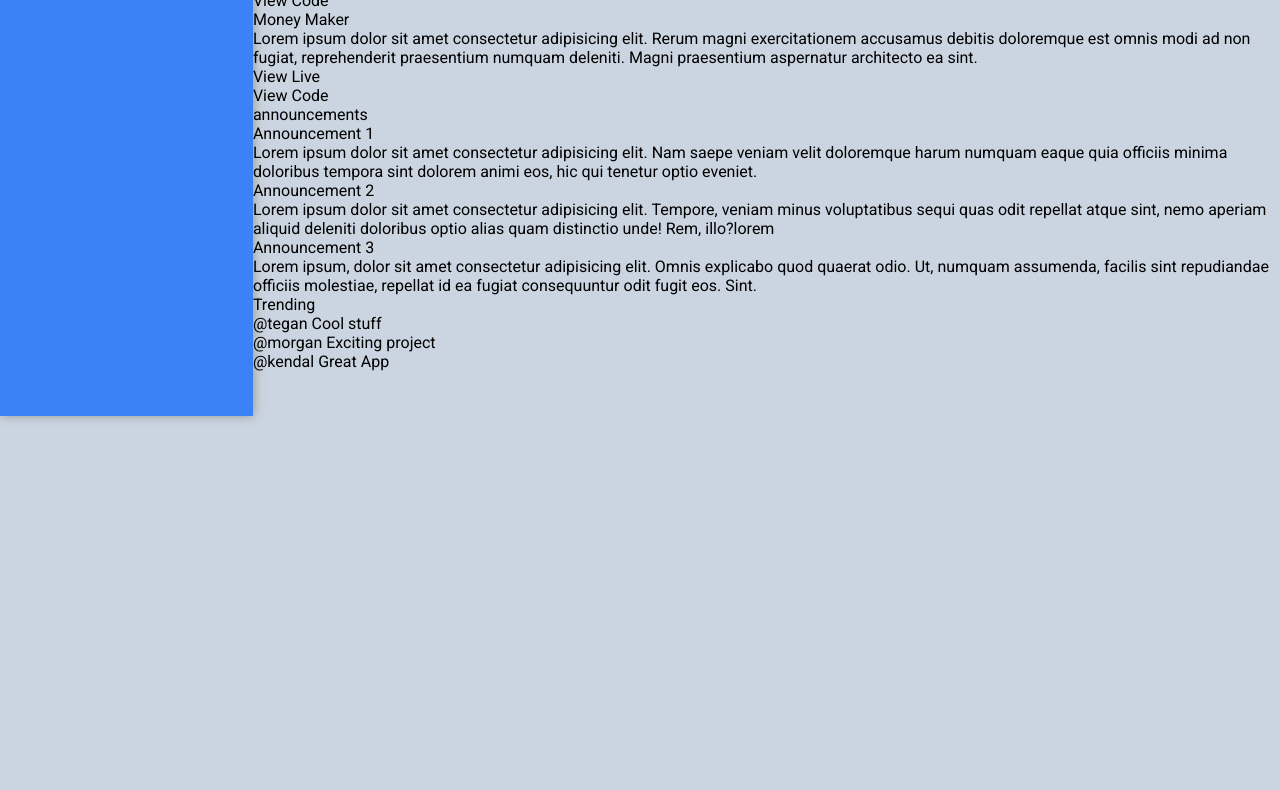
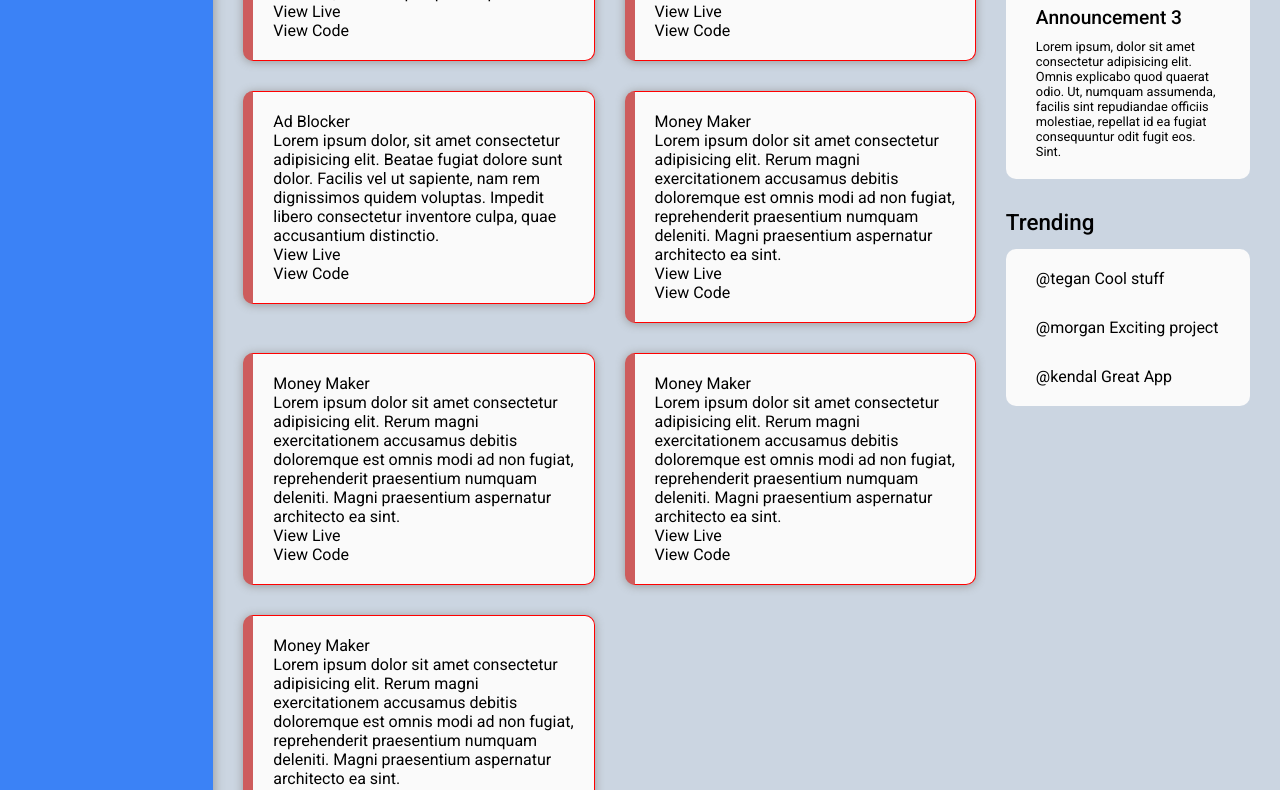
Before and after one commit to giva16/odin-admin-dashboard, a plain HTML site: page index.html in a window 1280 px wide. Shown: the part 670-1460 px from the top of the page. Before the commit the page ends 1122 px from the top, so only its background shows below. Drawn offline with Linux system fonts and the light colour scheme.

Commit message:
Style(Dashboard): Project Section of Dashboard laid out and styled

```diff
--- a/Assets/css/styles.css
+++ b/Assets/css/styles.css
@@ -18,14 +18,11 @@
   padding: 0;
   box-sizing: border-box;
 }
-html,
-body{
-  height: 100vh;
-  width: 100vw;
-}
 
 body {
-  overflow: hidden;
+  height: 100vh;
+
+  overflow: auto;
   font-family: Roboto, 'Times New Roman', Times, serif;
   display: grid;
 
@@ -35,10 +32,6 @@ body {
   background-color: var(--body-bg-color);
 }
 
-
-#dashboard {
-  overflow: auto;
-}
 
 /********* IMMEDIATE BODY CHILD CONTAINERS' LAYOUT **************/
 .sidebar {
@@ -68,9 +61,12 @@ header {
 
 .sidebar-links-container {
   display: grid;
-  grid-template-rows: 1fr 2fr;
+  grid-template-rows: 1fr fr;
 
   row-gap: 60px;
+
+  position: fixed;
+  top: 150px;
 }
 
 .sidebar-links-container  .link {
@@ -93,7 +89,7 @@ header {
 }
 
 .logo {
-  position: relative;
+  position: fixed;
   font-size: 2rem;
 }
 
@@ -128,6 +124,9 @@ header {
   box-shadow: var(--container-shadow);
 
   padding: var(--padding-vertical) 30px 0px;
+
+  position: sticky;
+  top: -82px;
 }
 
 .searchbar-container {
@@ -215,3 +214,83 @@ span.greet-text {
   cursor: pointer;
   border-color: #7dd3fc;
 }
+
+/****** DASHBOARD ********/
+
+.dashboard {
+  padding: 30px;
+  padding-bottom: 0;
+
+  overflow: hidden;
+  display: grid;
+  grid-template-columns: 3fr 1fr;
+  gap:30px;
+}
+
+div.content-container {
+  display: grid;
+  align-items: center;
+  align-items: start;
+  grid-template-rows: 40px 1fr;
+}
+
+#project-container {
+  display: grid;
+  align-items: start;
+
+  grid-template-columns: repeat(auto-fill, minmax(350px, 1fr));
+  gap: 30px;
+}
+
+.project {
+  border: 1px solid red;
+
+  padding: 20px;
+  border-left: solid 10px indianred;
+  border-radius: 10px;
+  background-color: var(--container-bg-color);
+  box-shadow: var(--container-shadow);
+}
+
+#side-content {
+  display: grid;
+  grid-template-rows: 1fr 1fr;
+  align-items: start;
+  gap: 30px;
+
+  max-height: 100vh;
+}
+
+#announcement-container,
+#trend-container {
+  display: flex;
+  flex-direction: column;
+  gap: 30px;
+
+  background-color: var(--container-bg-color);
+  padding: 20px 30px;
+  border-radius: 10px;
+}
+
+span.content-title {
+  font-size: 1.4rem;
+  font-weight: 500;
+}
+
+.announcement {
+  border-top: 2px solid #999;
+  padding-top: 15px;
+}
+
+.announcement > p {
+  margin-top: 10px;
+  font-size: 0.8rem;
+}
+
+span.announcement-title {
+  font-size: 1.2rem;
+}
+.announcement:first-of-type {
+  border: none;
+  padding-top: 0px;
+}
--- a/index.html
+++ b/index.html
@@ -53,11 +53,12 @@
         <button class="header-action">Share</button>
       </div>
     </header>
-    <section id="dashboard">
+    <section class="dashboard">
       <div class="content-container" id="projects">
 
         <span class="content-title">Your Projects</span>
 
+        <div id="project-container">
           <div class="project">
             <span class="project-title">Super Cool Project</span>
             <div class="project-description">Lorem ipsum dolor sit amet consectetur, adipisicing elit. Ad quibusdam veniam, tenetur saepe similique dignissimos temporibus animi ullam adipisci provident sapiente illo vero voluptatum ipsa, nihil exercitationem ducimus, commodi dolorum!</div>
@@ -112,27 +113,63 @@
             </div>
           </div>
 
-      </div>
-
-      <section id="announcements">
-        <span class="content-title">announcements</span>
-        <div class="announcement">
-          <span>Announcement 1</span>
-          <p>Lorem ipsum dolor sit amet consectetur adipisicing elit. Nam saepe veniam velit doloremque harum numquam eaque quia officiis minima doloribus tempora sint dolorem animi eos, hic qui tenetur optio eveniet.</p>
-        </div>
-        <div class="announcement">
-          <span>Announcement 2</span>
-          <p>Lorem ipsum dolor sit amet consectetur adipisicing elit. Tempore, veniam minus voluptatibus sequi quas odit repellat atque sint, nemo aperiam aliquid deleniti doloribus optio alias quam distinctio unde! Rem, illo?lorem</p>
-        </div>
-        <div class="announcement">
-          <span>Announcement 3</span>
-          <p>Lorem ipsum, dolor sit amet consectetur adipisicing elit. Omnis explicabo quod quaerat odio. Ut, numquam assumenda, facilis sint repudiandae officiis molestiae, repellat id ea fugiat consequuntur odit fugit eos. Sint.</p>
+          <div class="project">
+            <span class="project-title">Money Maker</span>
+            <div class="project-description">Lorem ipsum dolor sit amet consectetur adipisicing elit. Rerum magni exercitationem accusamus debitis doloremque est omnis modi ad non fugiat, reprehenderit praesentium numquam deleniti. Magni praesentium aspernatur architecto ea sint.</div>
+            <div class="project-actions">
+              <div>View Live</div>
+              <div>View Code</div>
             </div>
           </div>
 
-      <div class="content-conainer" id="trends">
+          <div class="project">
+            <span class="project-title">Money Maker</span>
+            <div class="project-description">Lorem ipsum dolor sit amet consectetur adipisicing elit. Rerum magni exercitationem accusamus debitis doloremque est omnis modi ad non fugiat, reprehenderit praesentium numquam deleniti. Magni praesentium aspernatur architecto ea sint.</div>
+            <div class="project-actions">
+              <div>View Live</div>
+              <div>View Code</div>
+            </div>
+          </div>
+
+          <div class="project">
+            <span class="project-title">Money Maker</span>
+            <div class="project-description">Lorem ipsum dolor sit amet consectetur adipisicing elit. Rerum magni exercitationem accusamus debitis doloremque est omnis modi ad non fugiat, reprehenderit praesentium numquam deleniti. Magni praesentium aspernatur architecto ea sint.</div>
+            <div class="project-actions">
+              <div>View Live</div>
+              <div>View Code</div>
+            </div>
+          </div>
+        </div>
+      </div>
+
+      <div id="side-content">
+
+        <div class="content-container" id="announcements">
+          <span class="content-title">Announcements</span>
+
+          <div id="announcement-container">
+            <div class="announcement">
+              <span class="content-title announcement-title">Announcement 1</span>
+              <p>Lorem ipsum dolor sit amet consectetur adipisicing elit. Nam saepe veniam velit doloremque harum numquam eaque quia officiis minima doloribus tempora sint dolorem animi eos, hic qui tenetur optio eveniet.</p>
+            </div>
+
+            <div class="announcement">
+              <span class="content-title announcement-title">Announcement 2</span>
+              <p>Lorem ipsum dolor sit amet consectetur adipisicing elit. Tempore, veniam minus voluptatibus sequi quas odit repellat atque sint, nemo aperiam aliquid deleniti doloribus optio alias quam distinctio unde! Rem, illo?lorem</p>
+            </div>
+
+            <div class="announcement">
+              <span class="content-title announcement-title">Announcement 3</span>
+              <p>Lorem ipsum, dolor sit amet consectetur adipisicing elit. Omnis explicabo quod quaerat odio. Ut, numquam assumenda, facilis sint repudiandae officiis molestiae, repellat id ea fugiat consequuntur odit fugit eos. Sint.</p>
+            </div>
+
+          </div>
+        </div>
+
+        <div class="content-container" id="trends">
           <span class="content-title">Trending</span>
 
+          <div id="trend-container">
             <div class="trend">
               <div class="profile-pic"></div>
               <div class="text">
@@ -156,7 +193,8 @@
                 <span class="projec-name">Great App</span>
               </div>
             </div>
-
+          </div>
+        </div>
       </div>
     </section>
   </main>
```
Lines whose indentation alone changed are shown as unchanged.
